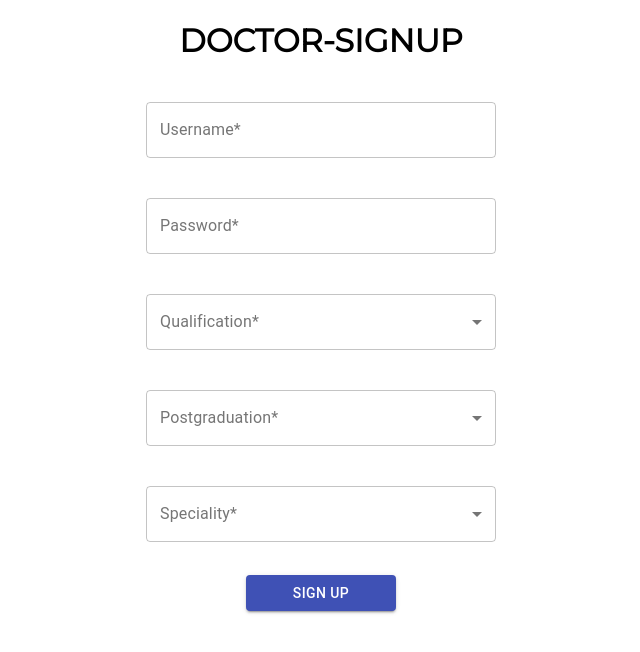
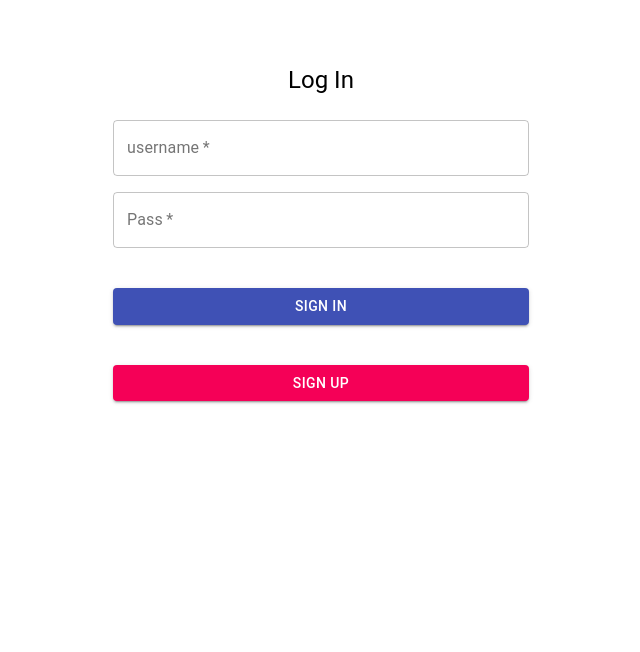
Before and after one commit to djunicode/doctor-clinic-app, a React (Create React App) app in the folder react-frontend/: page / in a window 1280 px wide. Before the commit this address led to /doctorsignup. Shown: the top 652 px of the page, without its empty margins (319-959 px from the left). Built offline with nearby package versions, Linux system fonts and the light colour scheme.

Commit message:
Added DoctorSignIn and changed routing of home page to Signin

```diff
--- a/react-frontend/src/App.js
+++ b/react-frontend/src/App.js
@@ -1,17 +1,18 @@
-import React from 'react';
-import { Route, BrowserRouter, Redirect } from 'react-router-dom';
-import DoctorSignup from './views/DoctorSignup';
-import './App.css';
+import React from "react";
+import { Route, BrowserRouter } from "react-router-dom";
+import DoctorSignup from "./views/DoctorSignup";
+import DoctorSignIn from "./views/DoctorSignIn";
+import "./App.css";
 
 const App = () => {
   return (
     <div className="App">
       <BrowserRouter>
-        <Redirect from="/" to="/doctorsignup" />
+        <Route exact path="/" component={DoctorSignIn} />
         <Route exact path="/doctorsignup" component={DoctorSignup} />
       </BrowserRouter>
     </div>
   );
-}
+};
 
 export default App;
--- /dev/null
+++ b/react-frontend/src/views/DoctorSignIn.js
@@ -0,0 +1,107 @@
+import React, { useState } from "react";
+import Button from "@material-ui/core/Button";
+import TextField from "@material-ui/core/TextField";
+import Grid from "@material-ui/core/Grid";
+import Typography from "@material-ui/core/Typography";
+import { makeStyles } from "@material-ui/core/styles";
+import { Link } from "react-router-dom";
+
+function DoctorSignIn() {
+  const [EmailID, setEmailID] = useState("");
+  const [Pass, setPass] = useState("");
+  const Emailhandler = e => {
+    setEmailID(e.target.value);
+  };
+  const passhandler = e => {
+    setPass(e.target.value);
+  };
+  const useStyles = makeStyles(theme => ({
+    form: {
+      width: "100%", // Fix IE 11 issue.
+      marginTop: theme.spacing(3)
+    },
+    submit: {
+      margin: theme.spacing(3, 0, 2)
+    }
+  }));
+  const classes = useStyles();
+
+  const checkCredentials = () => {
+    fetch("https://jsonplaceholder.typicode.com/users" + { EmailID })
+      .then(response => response.json())
+      .then(json => console.log(json));
+  };
+
+  return (
+    <Typography component="div" className="App">
+      <Typography component="h1" variant="h5">
+        <br></br>
+        <br></br>
+        Log In
+      </Typography>
+      <form className={classes.form} noValidate>
+        <Grid container spacing={2}>
+          <Grid item xs={4}></Grid>
+          <Grid item xs={4}>
+            <TextField
+              variant="outlined"
+              required
+              fullWidth
+              id="email"
+              label="username"
+              name="email"
+              autoComplete="email"
+              onChange={Emailhandler}
+              value={EmailID}
+            />
+          </Grid>
+
+          <Grid item xs={4}></Grid>
+          <Grid item xs={4}></Grid>
+          <Grid item xs={4}>
+            <TextField
+              variant="outlined"
+              required
+              fullWidth
+              name="password"
+              label="Pass"
+              type="password"
+              id="password"
+              autoComplete="current-password"
+              onChange={passhandler}
+            />
+          </Grid>
+          <Grid item xs={4}></Grid>
+
+          <Grid item xs={4}></Grid>
+          <Grid item xs={4}>
+            <Typography variant="centre">
+              <Button
+                type="submit"
+                fullWidth
+                variant="contained"
+                color="primary"
+                className={classes.submit}
+                onClick={checkCredentials}
+              >
+                Sign In
+              </Button>
+              <Link to="/doctorsignup">
+                <Button
+                  fullWidth
+                  variant="contained"
+                  color="secondary"
+                  className={classes.submit}
+                >
+                  Sign Up
+                </Button>
+              </Link>
+            </Typography>
+          </Grid>
+        </Grid>
+      </form>
+    </Typography>
+  );
+}
+
+export default DoctorSignIn;
```
